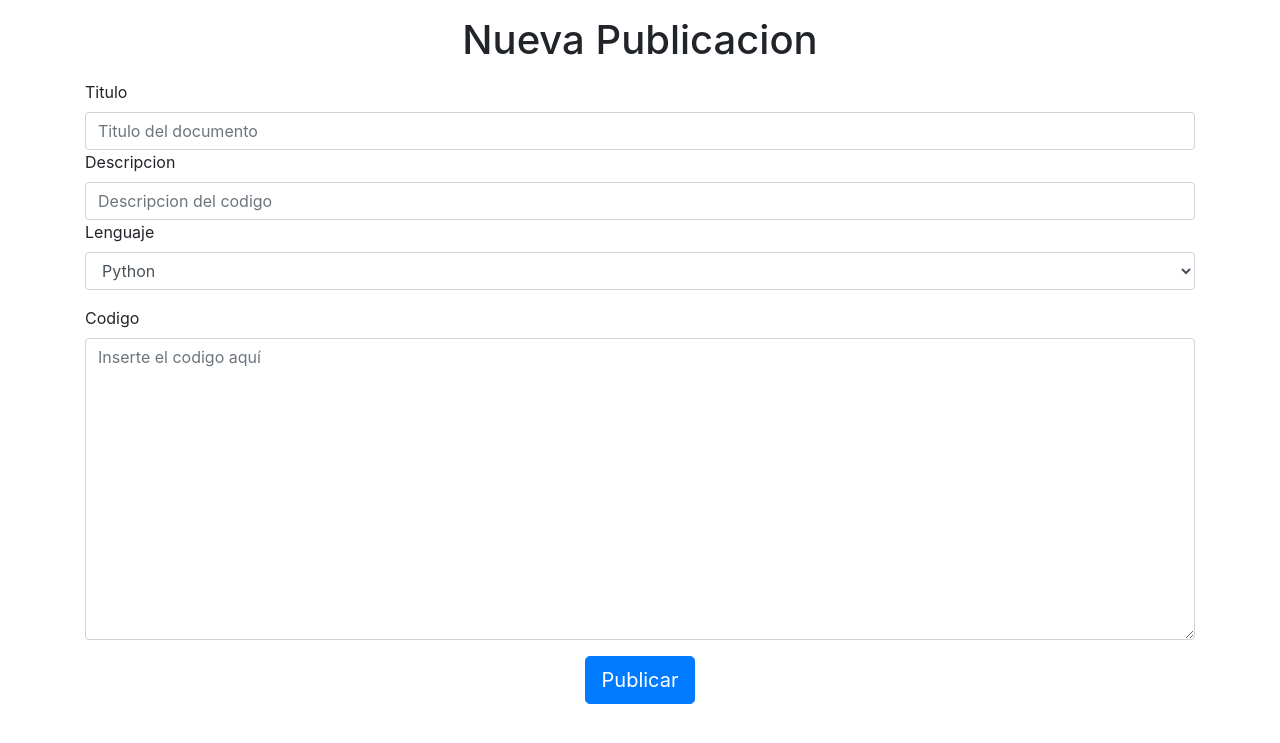
After one commit to MUNADEV/NashCode, a Django app: template app1/templates/publicar.html in a window 1280 px wide. The commit adds this page. Shown: the top 743 px of the page. Run offline with Django 3.2, Linux system fonts and the light colour scheme; the template is opened without the code that fills it, so the values that code supplies are empty; some libraries are stand-ins or nearby versions.

Commit message:
agregando publicacion

```diff
--- /dev/null
+++ b/app1/templates/publicar.html
@@ -0,0 +1,77 @@
+  <!DOCTYPE html>
+<html lang="en">
+<head>
+	<head>
+        <meta charset="utf-8">
+        <meta http-equiv="X-UA-Compatible" content="IE=edge">
+        <title>Publicar</title>
+        <meta name="description" content="">
+        <meta name="viewport" content="width=device-width, initial-scale=1">
+        <link rel="stylesheet" href="">
+    </head>
+</head>
+<body>
+	<div class="container">
+		<div class="row mt -1">
+			<div class="col">
+				<form action="">
+					<div class="container">
+					<div class="row">
+						<div class="col" align="center">
+
+							<p></p>
+							<h1>Nueva Publicacion</h1>
+
+							<p></p>
+							</div>
+						</div>
+					</div>
+					<div class="from-group">
+						<label for="Titulo">Titulo</label>
+						<input type="text" class="form-control" placeholder="Titulo del documento" name="titulo" id="titulo">
+					</div>
+
+					<div class="from-group">
+						<label for="Descripcion">Descripcion</label>
+						<input type="text" class="form-control" placeholder="Descripcion del codigo" name="descripcion" id="descripcion">
+					</div>
+
+					<div class="form-group">
+						<label for="lenguaje">Lenguaje</label>
+						<select name="lenguaje" id="lenguaje" class="form-control">
+							<option value="Python">Python</opcion>
+							<option value="Java">Java</opcion>
+							<option value="C">C</opcion>
+							<option value="C++">C++</opcion>
+							<option value="C#">C#</opcion>
+							<option value="JavaScript">JavaScript</opcion>
+							<option value="PHP">PHP</opcion>
+							<option value="SQL">SQL</opcion>
+							<option value="Ruby">Ruby</opcion>
+							<option value="Swift">Swift</opcion>
+						</select>
+
+					</div>
+
+					<div class="from-group">
+						<label for="Codigo">Codigo</label>
+						<textarea name="mensaje" id="mensaje" class="form-control" placeholder="Inserte el codigo aquí" rows="12" cols="12"></textarea>
+					</div>
+
+
+					<div align="center">
+						<p></p>
+						<button align="center" class="btn btn-primary btn-lg" type="submit">Publicar</button>
+					</div>
+
+				</form>
+			</div>
+		</div>
+	</div>
+{# Cargamos la librería #}
+      {% load bootstrap4 %}
+
+      {# CSS Bootstrap #}
+      {% bootstrap_css %}
+</body>
+</html
--- a/app1/templates/registro.html
+++ b/app1/templates/registro.html
@@ -42,8 +42,8 @@
 					</div>
 
 					<div class="from-group">
-						<label for="nombre">Contraseña</label>
-						<input type="text" class="form-control" placeholder="Password" name="password" id="password">
+						<label for="Password">Contraseña</label>
+						<input type="password" class="form-control" placeholder="Password" name="password" id="password">
 					</div>
 					<div align="center">
 						<p></p>
--- a/app1/urls.py
+++ b/app1/urls.py
@@ -9,7 +9,8 @@ urlpatterns = [
     path('nashcode.com/<str:username>/guardado',views.guardado),
     path('nashcode.com/<str:username>/busqueda',views.busqueda),
     path('nashcode.com/<str:username>/resultadobusqueda',views.resultado_busqueda),
-    path('nashcode.com/<str:username>/publicar',views.publicar),
+    #path('nashcode.com/<str:username>/publicar',views.publicar),
+    path('nashcode.com/publicar',views.publicar),
     path('nashcode.com/<str:username>/editar/<int:id>',views.editar),
     path('nashcode.com/<str:username>/publicacion/<int:id>',views.publicacion),
     path('nashcode.com/<str:username>/perfil',views.perfil),
```
Also changed, not shown: app1/templates/publicacion.html (deleted, +0 -63 lines).
